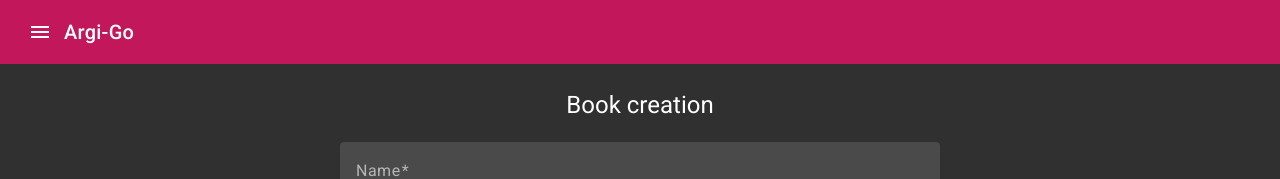
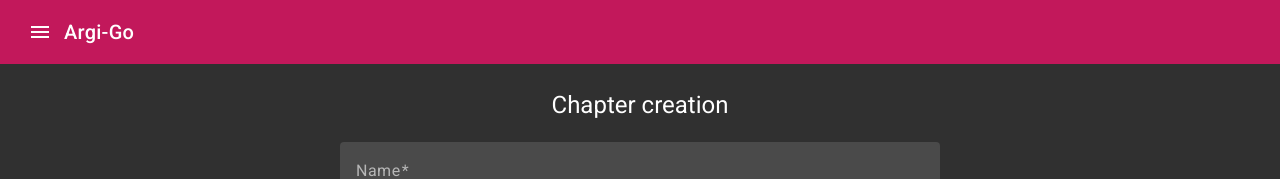
Before and after one commit to dangrinman/argi-go, an Angular app in the folder argi-go-client/: page /chapter-creation in a window 1280 px wide. Shown: the top 179 px of the page. Built offline with nearby package versions, Linux system fonts and the light colour scheme; no server answers.

Commit message:
fix: chapter creation form title

```diff
--- a/argi-go-client/src/app/components/chapters/create-chapter/create-chapter.component.html
+++ b/argi-go-client/src/app/components/chapters/create-chapter/create-chapter.component.html
@@ -1,4 +1,4 @@
-<div class="form-title"><h1>Book creation</h1></div>
+<div class="form-title"><h1>Chapter creation</h1></div>
 <div class="form-container">
   <form [formGroup]="chapter" (ngSubmit)="onSubmit()" class="flex-container">
     <mat-form-field>
```
